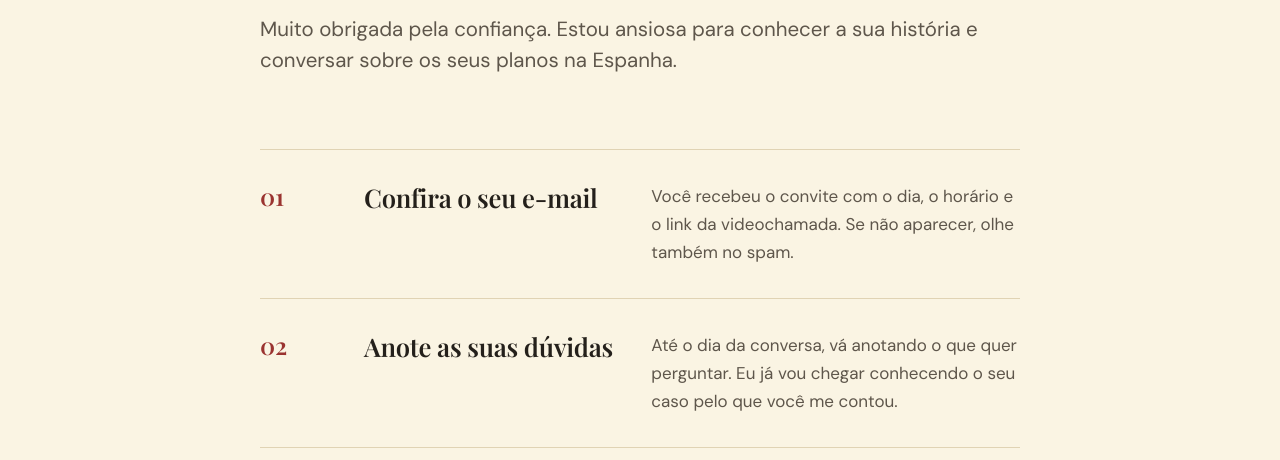
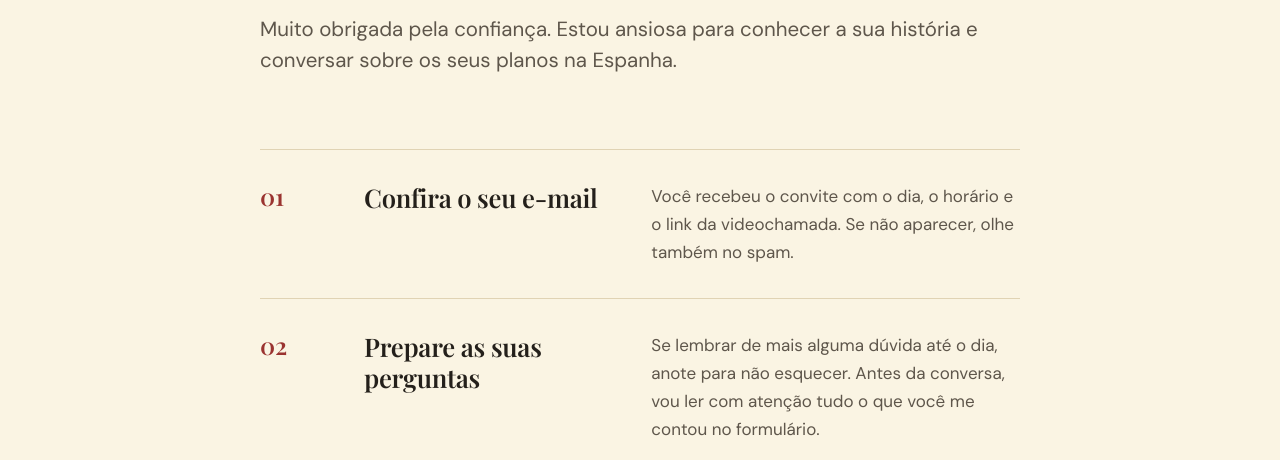
Before and after one commit to Emulyn/brasileiranaespanha-site, a plain HTML site: page publico/consultoria/confirmado/index.html in a window 1280 px wide. Shown: the part 340-800 px from the top of the page. Drawn offline with nearby package versions, Linux system fonts and the light colour scheme; a web font is replaced by a local one.

Commit message:
Melhora o texto dos próximos passos na página final

```diff
--- a/publico/consultoria/confirmado/index.html
+++ b/publico/consultoria/confirmado/index.html
@@ -57,7 +57,7 @@
         <h2 id="titulo-proximos" class="sr-only">Próximos passos</h2>
         <ol class="indice">
           <li><h3>Confira o seu e-mail</h3><p>Você recebeu o convite com o dia, o horário e o link da videochamada. Se não aparecer, olhe também no spam.</p></li>
-          <li><h3>Anote as suas dúvidas</h3><p>Até o dia da conversa, vá anotando o que quer perguntar. Eu já vou chegar conhecendo o seu caso pelo que você me contou.</p></li>
+          <li><h3>Prepare as suas perguntas</h3><p>Se lembrar de mais alguma dúvida até o dia, anote para não esquecer. Antes da conversa, vou ler com atenção tudo o que você me contou no formulário.</p></li>
           <li><h3>No dia, é só entrar</h3><p>Clique no link do convite alguns minutos antes. Se precisar remarcar, use o link do próprio e-mail de confirmação.</p></li>
         </ol>
       </div>
```
